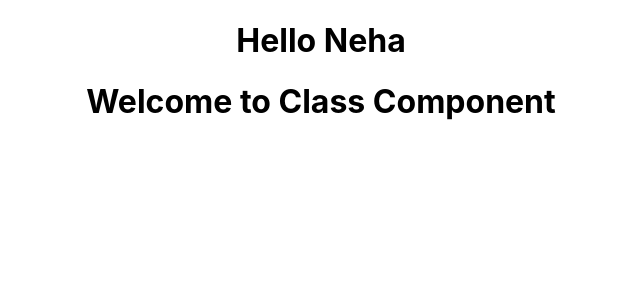
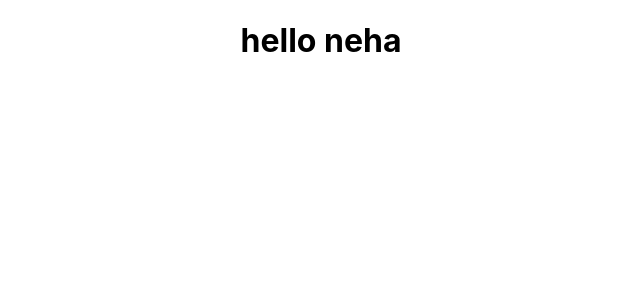
Before and after one commit to imnehaandroid/helloworld.js, a React (Create React App) app: page / in a window 1280 px wide. Shown: the top 300 px of the page, without its empty margins (319-959 px from the left). Built offline with nearby package versions, Linux system fonts and the light colour scheme.

Commit message:
implement JSX

```diff
--- a/src/App.js
+++ b/src/App.js
@@ -4,12 +4,14 @@
 import './App.css';
 import { Greet } from './components/Greet';
 import Welcome from './components/Welcome';
+import Hello from './components/Hello'
 class App extends Component {
   render(){
   return (
     <div className="App">
-   <Greet   />
-   <Welcome  />
+   {/*<Greet   />*/}
+    {/*    <Welcome  /> */}
+     <Hello />
     </div>
   );
 }
--- /dev/null
+++ b/src/components/Hello.js
@@ -0,0 +1,15 @@
+import React from 'react';
+
+const Hello = () => {
+   // return (
+      //  <div>
+        //    <h1>Hello Neha </h1>
+      //  </div>
+   // )
+   return React.createElement(
+      'div',
+      {id: 'hello', className : 'dummyclass'},
+      React.createElement('h1', null ,'hello neha')
+   )
+}
+export default Hello
--- a/src/components/Welcome.js
+++ b/src/components/Welcome.js
@@ -4,5 +4,6 @@
     render(){
         return <h1> Welcome to Class Component </h1>
     }
+
 }
  export default Welcome;
```
